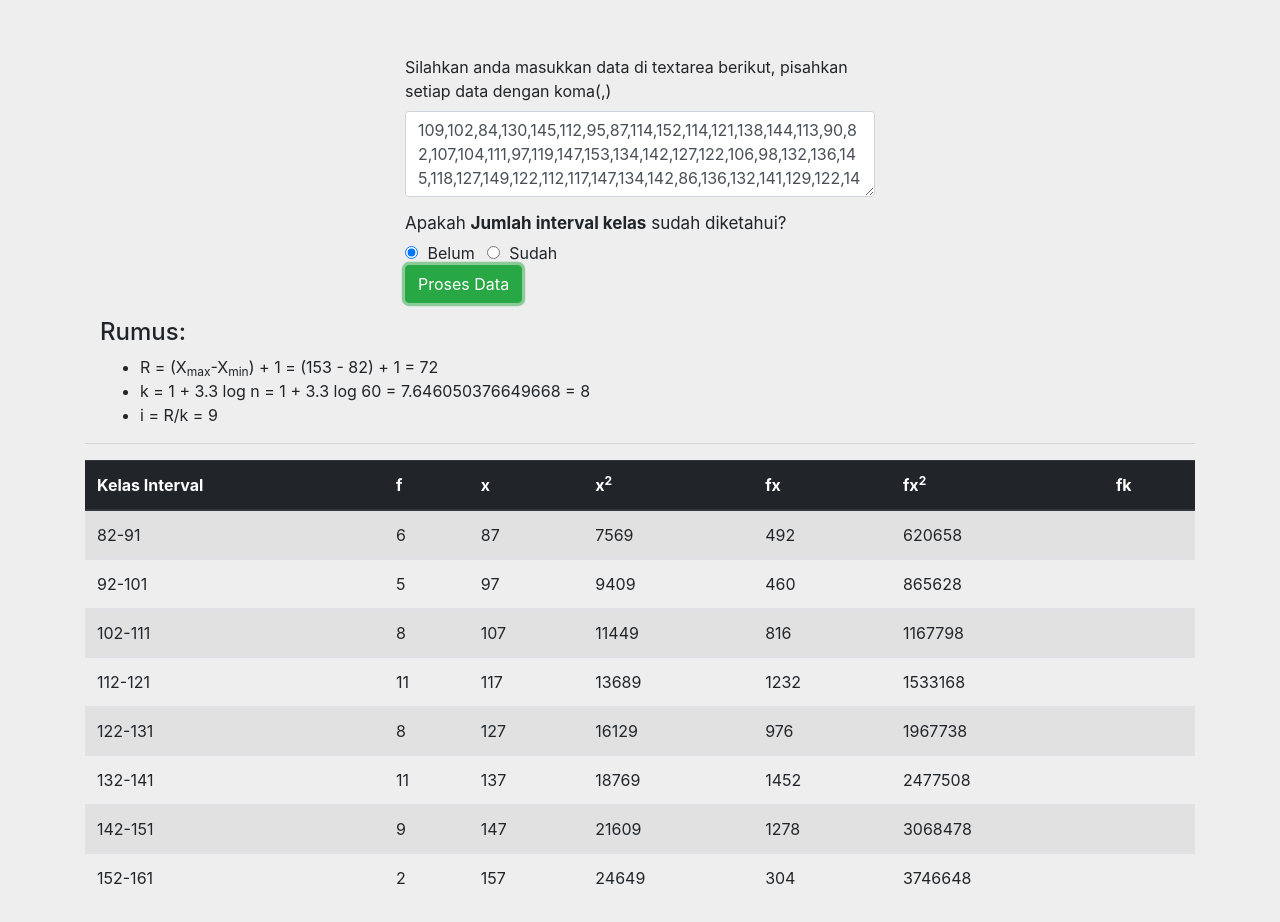
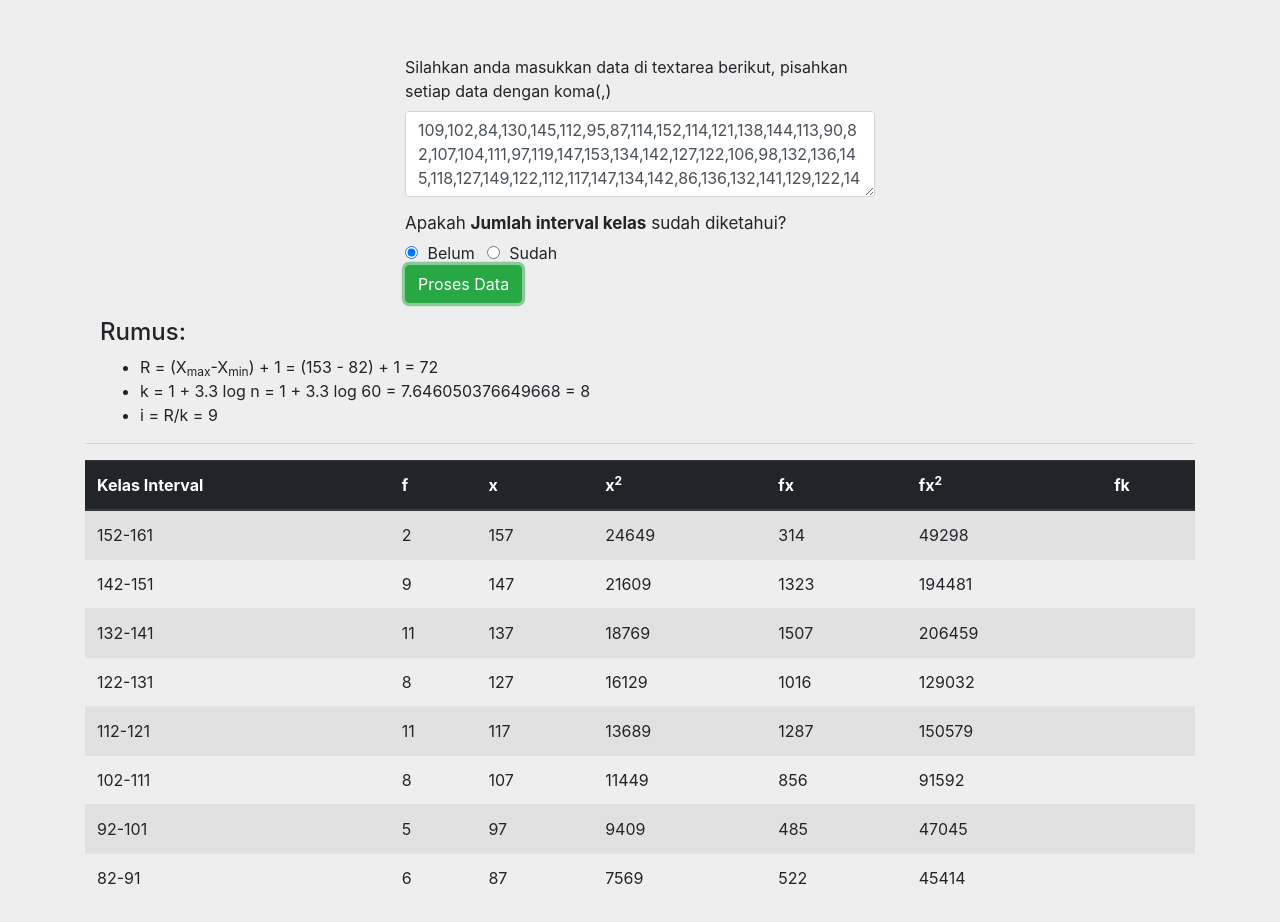
Before and after one commit to rohmad-st/web-statistika, a Vue app: page /#/ in a window 1280 px wide. Both pictures are taken after a click on the button "Proses Data". Shown: the top 922 px of the page. Built offline with nearby package versions, Linux system fonts and the light colour scheme.

Commit message:
Fix wrong formula

```diff
--- a/src/components/Home.vue
+++ b/src/components/Home.vue
@@ -94,13 +94,19 @@
         </tr>
       </thead>
       <tbody>
-        <tr v-for="f in listIntervalClass">
+        <tr v-for="f in listIntervalClass.reverse()">
+          <!-- Interval class -->
           <td>{{ f[0] }}</td>
+          <!-- Frequency (f) -->
           <td>{{ f[1] }}</td>
+          <!-- Middle class (x) -->
           <td>{{ getMiddleClass(f[0]) }}</td>
+          <!-- Middle class sup 2 (x2) -->
           <td>{{ getSup(getMiddleClass(f[0])) }}</td>
-          <td>{{ getFreqMiddle(f[0], f[1]) }}</td>
-          <td>{{ getFreqMiddle(f[0], getSup(getMiddleClass(f[0]))) }}</td>
+          <!-- Frequency middle (fx) -->
+          <td>{{ getFreqMiddle(f[1], getMiddleClass(f[0])) }}</td>
+          <!-- Frequency middle sup 2 (fx2) -->
+          <td>{{ getFreqMiddle(f[1], getSup(getMiddleClass(f[0]))) }}</td>
           <td>&nbsp;</td>
         </tr>
       </tbody>
```
